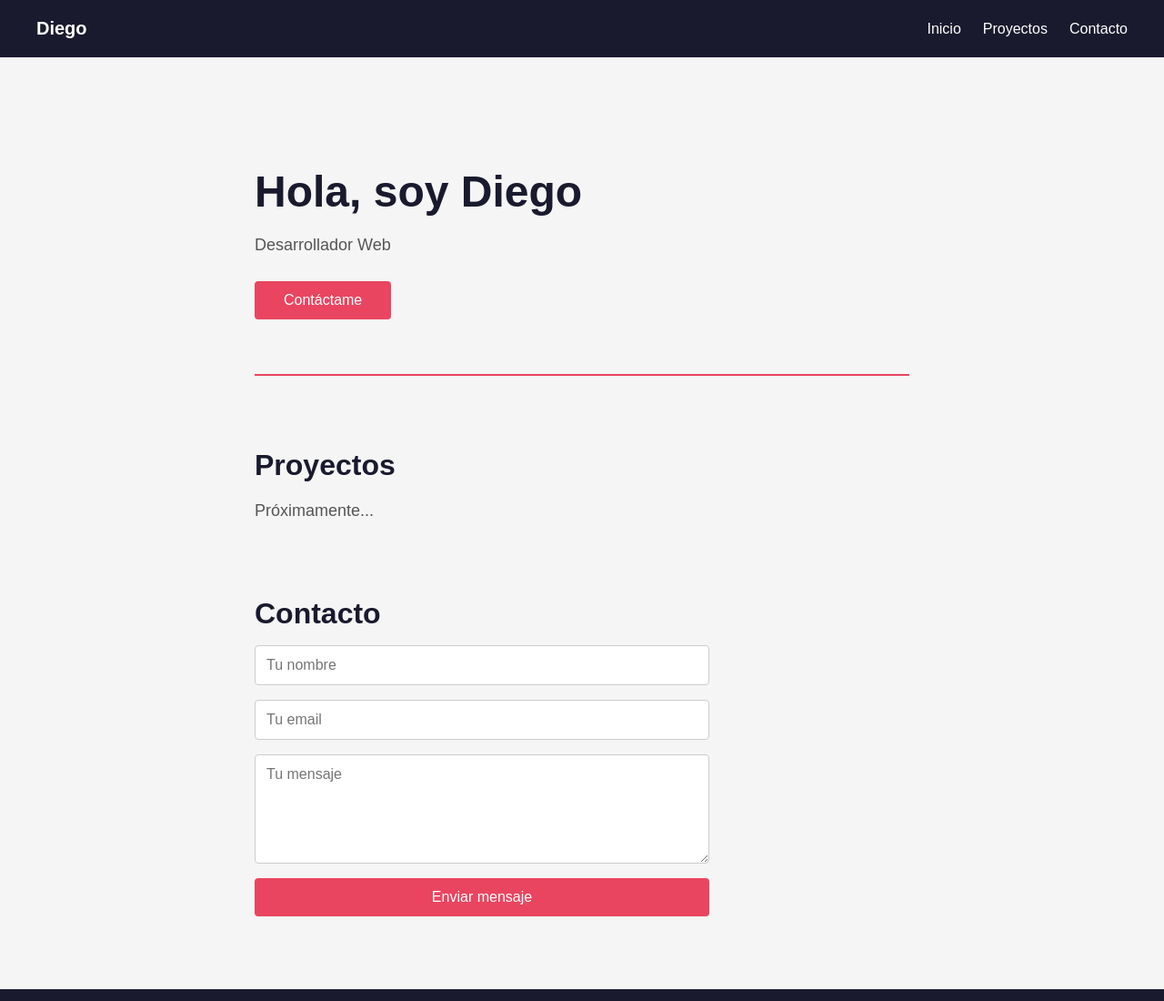
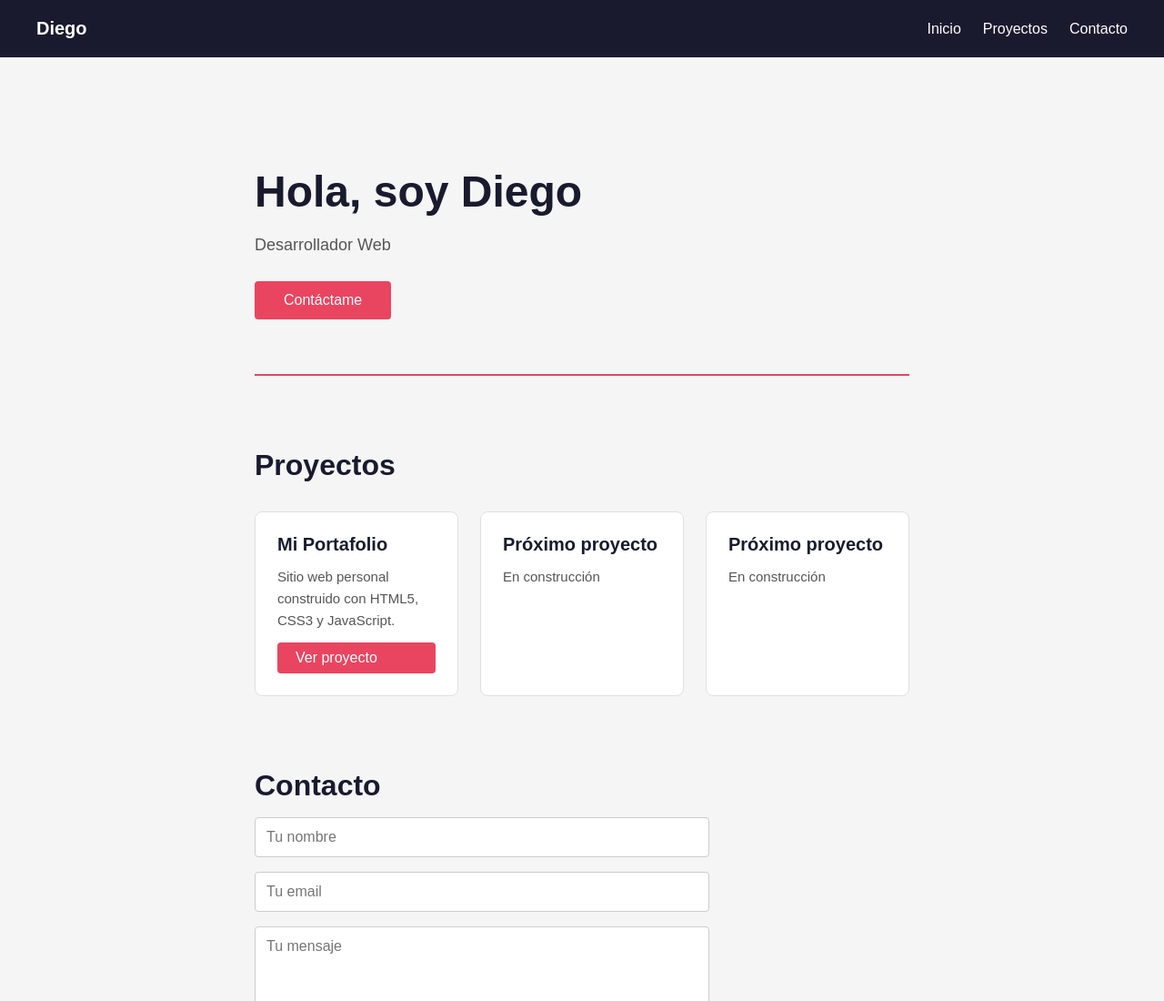
Before and after one commit to DiegoRAAM/my-portfolio, a plain HTML site: page index.html in a window 1280 px wide. Shown: the top 1100 px of the page at 91% size. Drawn offline with Linux system fonts and the light colour scheme.

Commit message:
feat: seccion proyectos con grid de tarjetas

```diff
--- a/index.html
+++ b/index.html
@@ -32,7 +32,21 @@
         </section>
         <section id="proyectos">
             <h2>Proyectos</h2>
-            <p>Próximamente...</p>
+            <div class="grid-proyectos">
+                <div class="tarjeta">
+                    <h3>Mi Portafolio</h3>
+                    <p>Sitio web personal construido con HTML5, CSS3 y JavaScript.</p>
+                    <a href="https://diegoraam.github.io/my-portfolio/" target="_blank">Ver proyecto</a>
+                </div>
+                <div class="tarjeta">
+                    <h3>Próximo proyecto</h3>
+                    <p>En construcción</p>
+                </div>
+                <div class="tarjeta">
+                    <h3>Próximo proyecto</h3>
+                    <p>En construcción</p>
+                </div>
+            </div>
         </section>
         <section id="contacto">
             <h2>Contacto</h2>
--- a/main.js
+++ b/main.js
@@ -29,3 +29,5 @@ document.querySelector("#formulario").addEventListener("submit", function(e) {
         document.querySelector("#respuesta").style.color = "#1a1a2e";
     }
 })
+
+document.querySelector(".grid-proyectos").style.display
--- a/style.css
+++ b/style.css
@@ -100,6 +100,12 @@ section h2 {
     font-size: 28px;
     cursor: pointer;
 }
+.grid-proyectos {
+    display: grid;
+    grid-template-columns: repeat(3, 1fr);
+    gap: 24px;
+    margin-top: 32px;
+}
 
 @media (max-width: 768px) {
     header {
@@ -136,6 +142,10 @@ section h2 {
 
     #inicio h2 {
         font-size: 32px;
+    }
+
+    .grid-proyectos {
+        grid-template-columns: 1fr;
     }
 }
 
@@ -179,3 +189,46 @@ section h2 {
     font-size: 16px;
     color: #1a1a2e;
 }
+
+.grid-protecto {
+    display: grid;
+    grid-template-columns: repeat(3, 1fr);
+    gap: 24px;
+    margin-top: 32px;
+}
+
+.tarjeta {
+    background-color: #ffffff;
+    padding: 24px;
+    border-radius: 8px;
+    border: 1px solid #e0e0e0;
+    display: flex;
+    flex-direction: column;
+    gap: 12px;
+}
+
+.tarjeta h3 {
+    font-size: 20px;
+    color: #1a1a2e;
+}
+
+.tarjeta p {
+    font-size: 15px;
+    color: #555555;
+    line-height: 1.6;
+}
+
+.tarjeta a {
+    display: inline-block;
+    padding: 8px 20px;
+    background-color: #e94560;
+    text-decoration: none;
+    border-radius: 4px;
+    font-size: 14 px;
+    margin-top: auto;
+    color: white;
+}
+
+.tarjeta a:hover {
+    background-color: #1a1a2e;
+}
```
